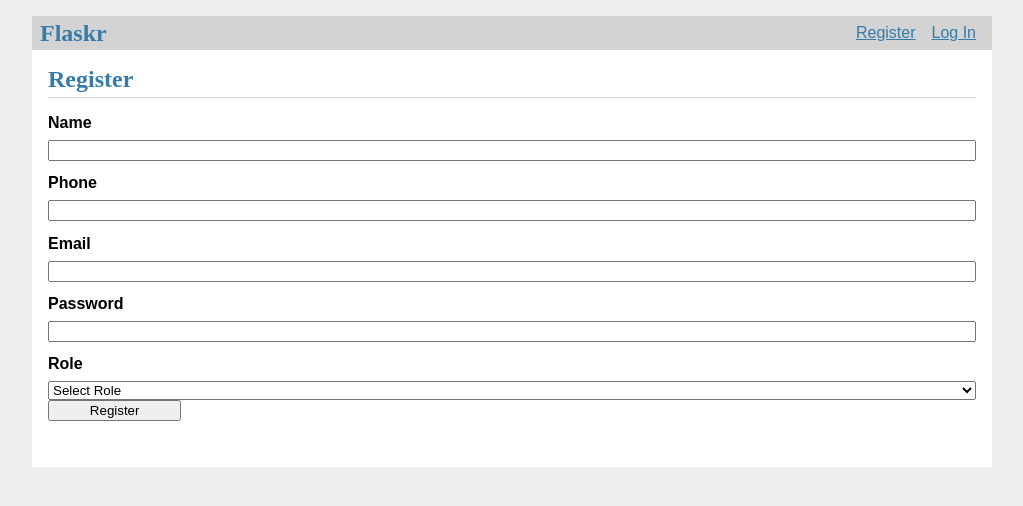
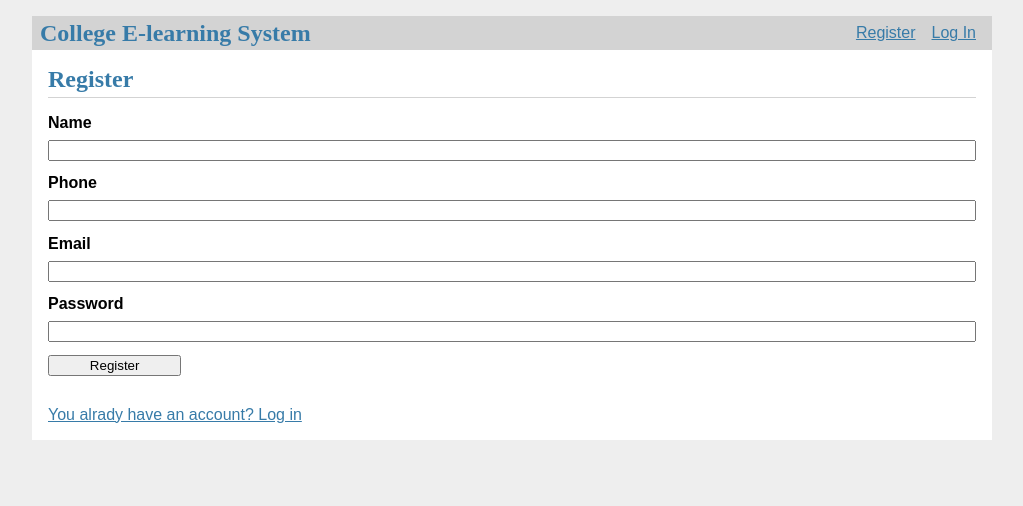
Before and after one commit to eyoul/college-Elearning-system, a Flask app: page /auth/register in a window 1280 px wide. Shown: the top 506 px of the page, without its empty margins (128-1151 px from the left). Run offline with Flask 3, Linux system fonts and the light colour scheme.

Commit message:
update all

```diff
--- /dev/null
+++ b/app.py
@@ -0,0 +1,6 @@
+from elearning import create_app
+
+app = create_app()
+
+if __name__ == '__main__':
+    app.run(debug=True)
--- a/elearning/auth.py
+++ b/elearning/auth.py
@@ -17,7 +17,6 @@ def register():
         phone = request.form['phone']
         email = request.form['email']
         password = request.form['password']
-        role_id = request.form['role_id']
         db = get_db()
         error = None
         if not name:
@@ -28,14 +27,12 @@ def register():
             error = 'Password is required.'
         elif not password:
             error = 'Password is required.'
-        elif not role_id:
-            error = 'Role is required.'
 
         if error is None:
             try:
                 db.execute(
-                    "INSERT INTO user (name, phone, email, password, role_id) VALUES (?, ?, ?, ?, ?)",
-                    (name, phone, email, generate_password_hash(password), role_id),
+                    "INSERT INTO users (name, phone, email, password, role_id) VALUES (?, ?, ?, ?, ?)",
+                    (name, phone, email, generate_password_hash(password), 2),
                 )
                 db.commit()
             except db.IntegrityError:
@@ -55,7 +52,7 @@ def login():
         db = get_db()
         error = None
         user = db.execute(
-            'SELECT * FROM user WHERE email = ?', (email,)
+            'SELECT * FROM users WHERE email = ?', (email,)
         ).fetchone()
 
         if user is None:
@@ -80,7 +77,7 @@ def load_logged_in_user():
         g.user = None
     else:
         g.user = get_db().execute(
-            'SELECT * FROM user WHERE id = ?', (user_id,)
+            'SELECT * FROM users WHERE id = ?', (user_id,)
         ).fetchone()
 
 @bp.route('/logout')
--- a/elearning/templates/auth/register.html
+++ b/elearning/templates/auth/register.html
@@ -14,13 +14,8 @@
     <input name="email" id="email" required>
     <label for="password">Password</label>
     <input type="password" name="password" id="password" required>
-    <label for="role_id">Role</label>
-    <select name="role_id" id="role_id" required>
-      <option value="">Select Role</option>
-      {% for role in roles %}
-        <option value="{{ role.id }}">{{ role.name }}</option>
-      {% endfor %}
     </select>
     <input type="submit" value="Register">
   </form>
+  <a style="text-align: center; " href="{{ url_for('auth.login') }}">You alrady have an account? Log in</a>
 {% endblock %}
--- a/elearning/templates/base.html
+++ b/elearning/templates/base.html
@@ -1,9 +1,9 @@
 <!doctype html>
 <html>
-    <title>{% block title %}{% endblock %} - Flaskr</title>
+    <title>{% block title %}{% endblock %} -College E-learning System </title>
     <link rel="stylesheet" href="{{ url_for('static', filename='style.css') }}">
     <nav>
-      <h1>Flaskr</h1>
+      <h1>College E-learning System </h1>
       <ul>
         {% if g.user %}
           <li><span>{{ g.user['email'] }}</span>
--- a/elearning/templates/report/index.html
+++ b/elearning/templates/blog/index.html
@@ -13,7 +13,7 @@
       <header>
         <div>
           <h1>{{ post['title'] }}</h1>
-          <div class="about">by {{ post['username'] }} on {{ post['created'].strftime('%Y-%m-%d') }}</div>
+          <div class="about">by {{ post['email'] }} on {{ post['created'].strftime('%Y-%m-%d') }}</div>
         </div>
         {% if g.user['id'] == post['author_id'] %}
           <a class="action" href="{{ url_for('blog.update', id=post['id']) }}">Edit</a>
```
Also changed, not shown: elearning/blog.py (+4 -4 lines), elearning/report.py (+11 -0 lines), elearning/templates/blog/update.html (added, +20 -0 lines), elearning/templates/blog/create.html (renamed from elearning/templates/report/create.html), elearning/templates/report/update.html (deleted).
